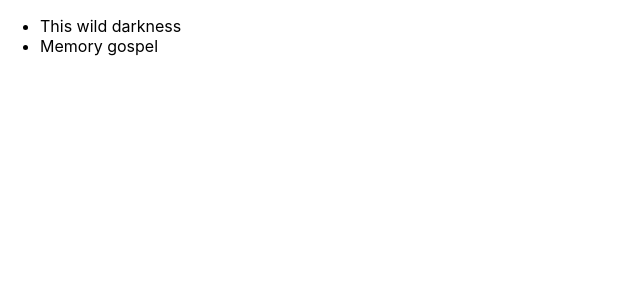
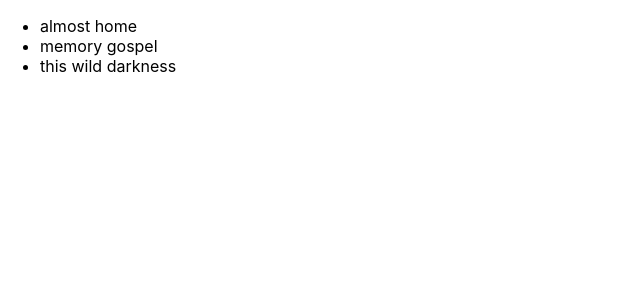
Before and after one commit to sawepeter/hooksapp, a React (Create React App) app: page / in a window 1280 px wide. Shown: the top 300 px of the page, without its empty margins (0-640 px from the left). Built offline with nearby package versions, Linux system fonts and the light colour scheme.

Commit message:
useState hooks

```diff
--- a/src/components/SongList.js
+++ b/src/components/SongList.js
@@ -1,11 +1,17 @@
-import React from 'react';
+import React, { useState } from 'react';
 
 const SongList = () => {
+    const [songs, setSongs] = useState([
+        { title: 'almost home', id: 1 },
+        { title: 'memory gospel', id: 2 },
+        { title: 'this wild darkness', id: 3 }
+    ]);
     return (
         <div className="song-list">
             <ul>
-                <li>This wild darkness</li>
-                <li>Memory gospel</li>
+                {songs.map(song => {
+                    return ( <li key={song.id}>{song.title}</li>)
+                })}
             </ul>
         </div>
     );
--- a/src/index.js
+++ b/src/index.js
@@ -2,7 +2,7 @@ import React from 'react';
 import ReactDOM from 'react-dom/client';
 import './index.css';
 import App from './App';
-import reportWebVitals from './reportWebVitals';
+
 
 const root = ReactDOM.createRoot(document.getElementById('root'));
 root.render(
@@ -10,8 +10,3 @@ root.render(
     <App />
   </React.StrictMode>
 );
-
-// If you want to start measuring performance in your app, pass a function
-// to log results (for example: reportWebVitals(console.log))
-// or send to an analytics endpoint. Learn more: https://bit.ly/CRA-vitals
-reportWebVitals();
```
